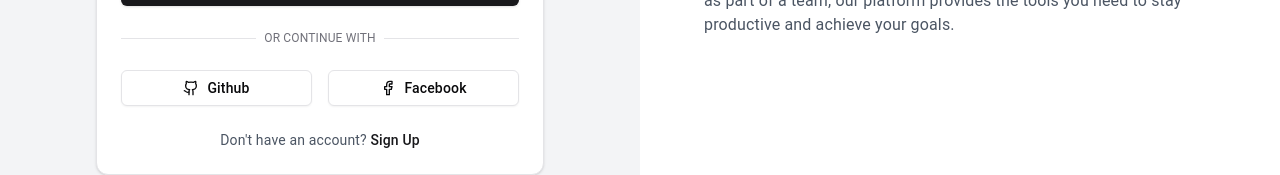
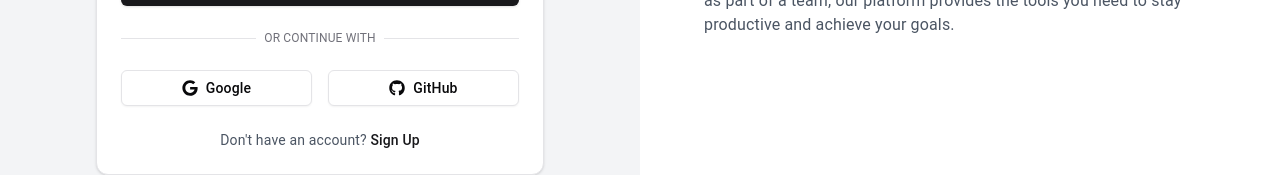
Before and after one commit to kiarashjv/task-management-system, a Next.js app in the folder task-managment-frontend/: page /login in a window 1280 px wide. Shown: the part 435-610 px from the top of the page. Built offline with nearby package versions, Linux system fonts and the light colour scheme; no server answers.

Commit message:
fix: page.tx login updated - icons changed to fa react-icons

```diff
--- a/task-managment-frontend/src/app/login/page.tsx
+++ b/task-managment-frontend/src/app/login/page.tsx
@@ -10,7 +10,7 @@ import {
   CardTitle,
 } from '@/components/ui/card';
 import { Button } from '@/components/ui/button';
-import { Facebook, Github } from 'lucide-react';
+import { FaGoogle, FaGithub } from 'react-icons/fa';
 
 export default function LoginPage() {
   return (
@@ -41,12 +41,12 @@ export default function LoginPage() {
               </div>
               <div className="mt-6 flex gap-4">
                 <Button variant="outline" className="w-full">
-                  <Github className="mr-2 h-4 w-4" />
-                  Github
+                  <FaGoogle className="mr-2 h-4 w-4" />
+                  Google
                 </Button>
                 <Button variant="outline" className="w-full">
-                  <Facebook className="mr-2 h-4 w-4" />
-                  Facebook
+                  <FaGithub className="mr-2 h-4 w-4" />
+                  GitHub
                 </Button>
               </div>
             </div>
```
